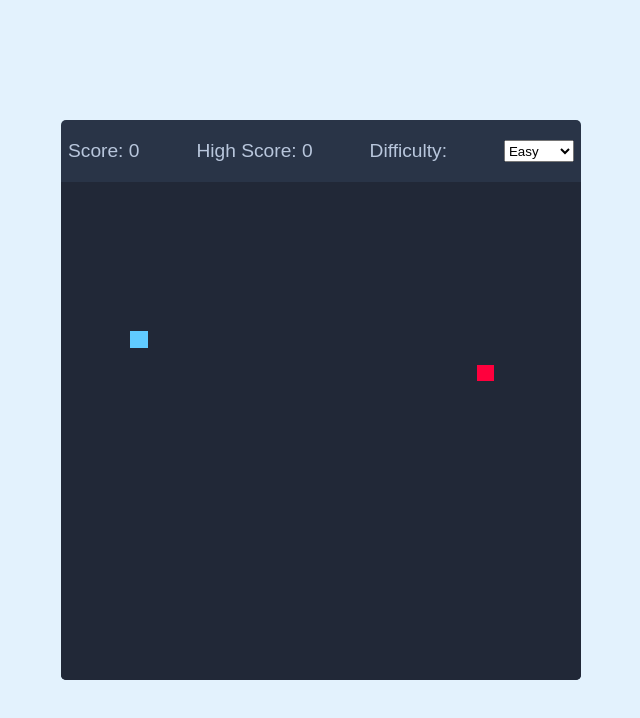
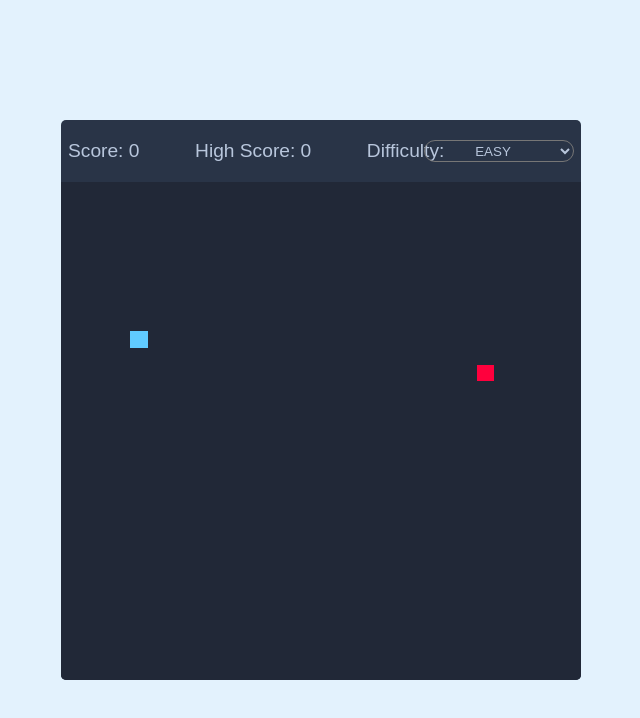
Before and after one commit to Azrael-Azra/Snake, a plain HTML site: page SnakeP3/Snake/index.html in a window 1280 px wide. Shown: the whole page, without its empty margins (319-959 px from the left). Drawn offline with Linux system fonts and the light colour scheme.

Commit message:
Update style.css

```diff
--- a/SnakeP3/Snake/style.css
+++ b/SnakeP3/Snake/style.css
@@ -23,6 +23,18 @@ body {
     background: #293447;
 }
 
+.difficulty {
+    margin-right: -15%;
+}
+
+#difficulty-select {
+    border-radius: 20px;
+    width: 150px;
+    text-align: center;
+    text-transform: uppercase;
+    background-color: transparent;
+    color: #B8C6DC;
+}
 .game-details {
     color: #B8C6DC;
     font-size: 1.2rem;
@@ -30,6 +42,7 @@ body {
     padding: 20px 7px;
     display: flex;
     justify-content: space-between;
+    text-emphasis-color: black;
 }
 
 .play-board {
```
